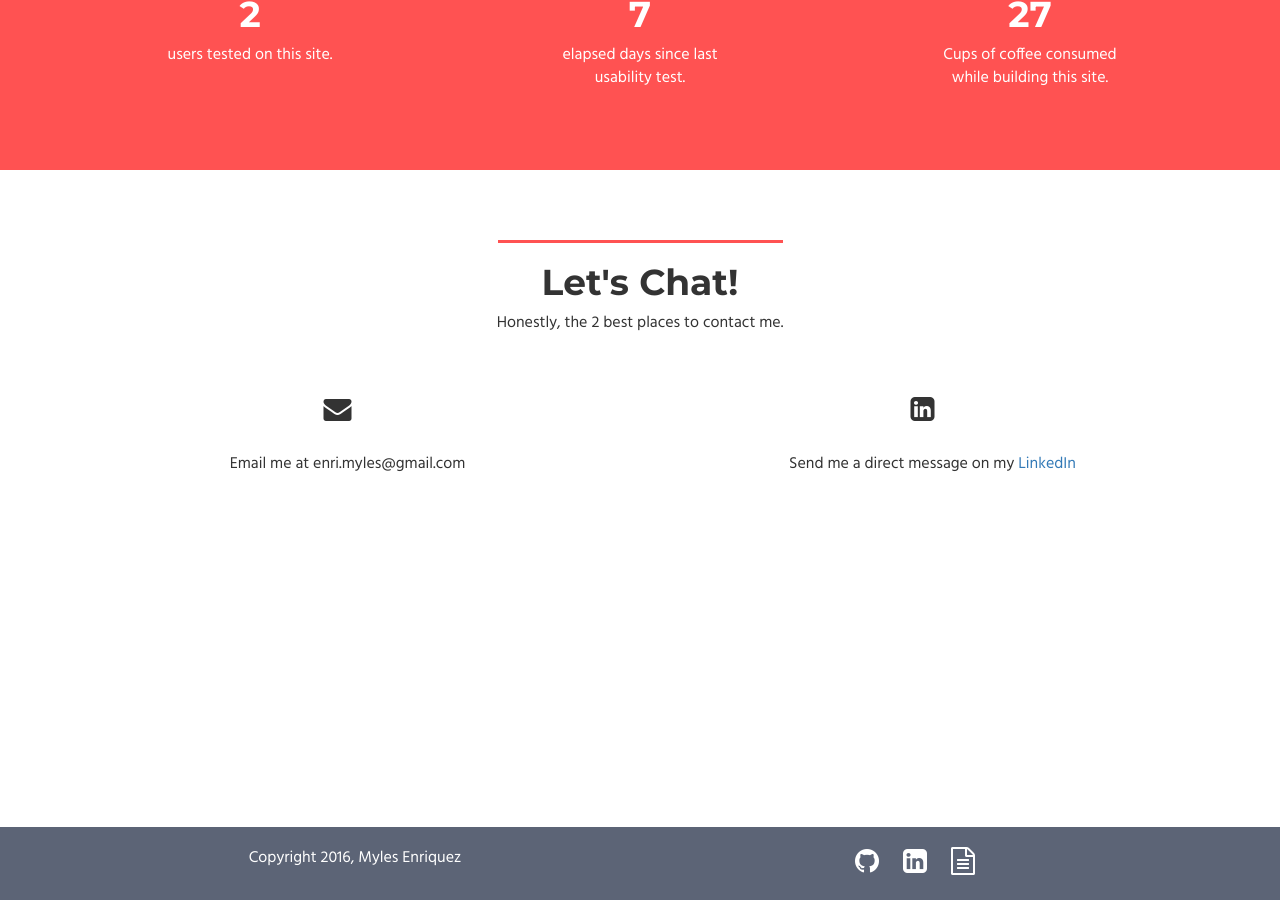
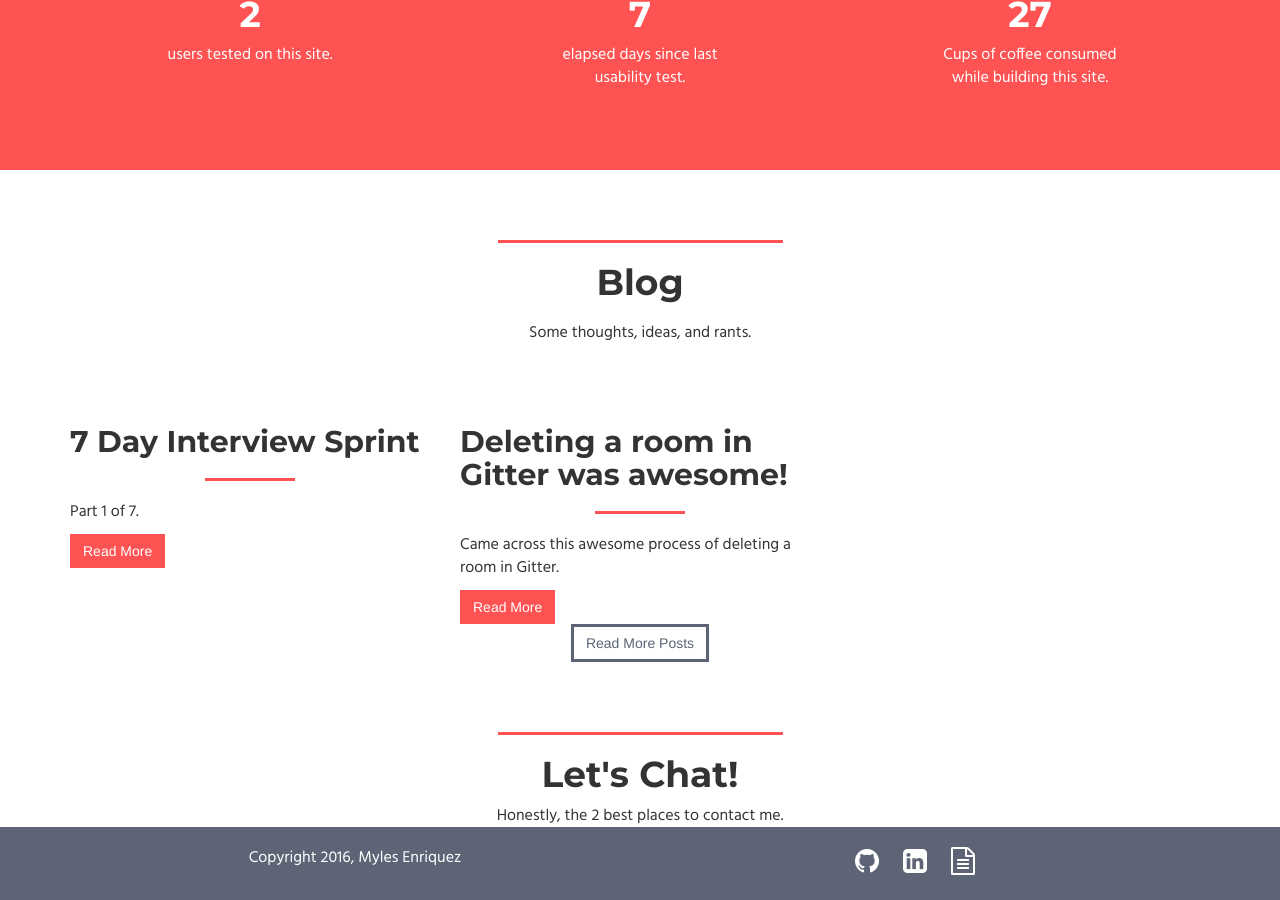
Before and after one commit to torleif-nielsen/enriquezm.github.io, a Jekyll site: the page built from index.html, in a window 1280 px wide and 900 px high, scrolled down 1692 px. Built offline with Jekyll 4.4.1, drawn with Linux system fonts in a browser that asks for light colours; nearby versions of some CDN libraries; library files that are not in the unit come from our copies.

Commit message:
Add blog section.

```diff
--- a/index.html
+++ b/index.html
@@ -87,6 +87,37 @@ layout: default
       </div>
     </div>
   </section>
+  <!-- Blog Section -->
+  <section id="blog-section" class="container-fluid">
+    <div class="blog-section-content container">
+      <div class="section-header row">
+        <div class="col-xs-12 text-center">
+          <hr />
+          <h1>Blog</h1>
+          <p>
+            Some thoughts, ideas, and rants.
+          </p>
+        </div>
+      </div>
+      <div class="blog-block">
+        <div class="row">
+          {% for post in site.categories['blog'] | limit: 3 %}
+          <div class="col-xs-12 col-md-4 project-block-details">
+            <h2>{{ post.title }}</h2>
+            <hr />
+            <p>{{ post.blurb }}</p>
+            <a class="btn btn-primary" href="{{ post.url }}" title="View details about {{ post.title }}">Read More</a>
+          </div>
+          {% endfor %}
+        </div>
+      </div>
+    </div>
+    <div class="container">
+      <div class="col-xs-12 text-center">
+        <a href="{{ "blog/" | prepend: site.baseurl }}" class="btn btn-secondary">Read More Posts</a>
+      </div>
+    </div>
+  </section>
   <!-- Contact Section -->
   <div id="contact-section" class="container-fluid">
     <div class="container">
```
